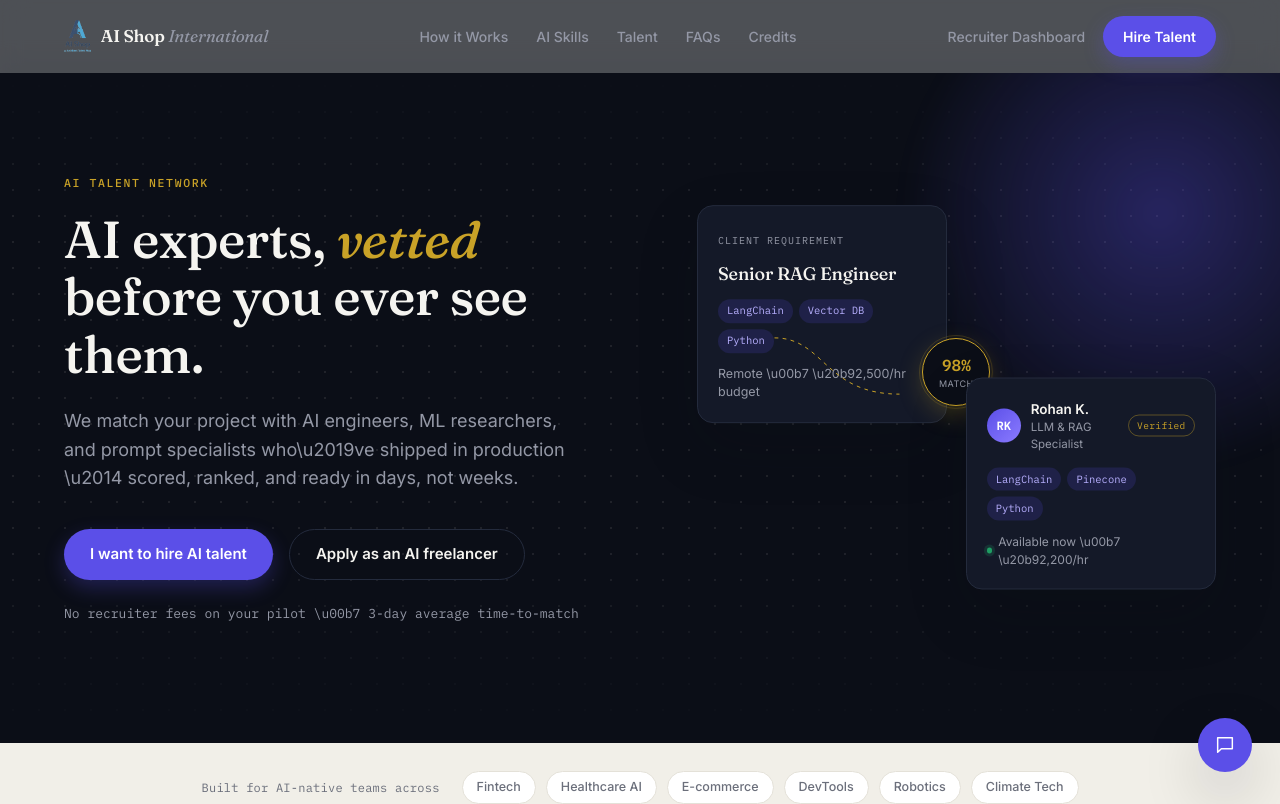
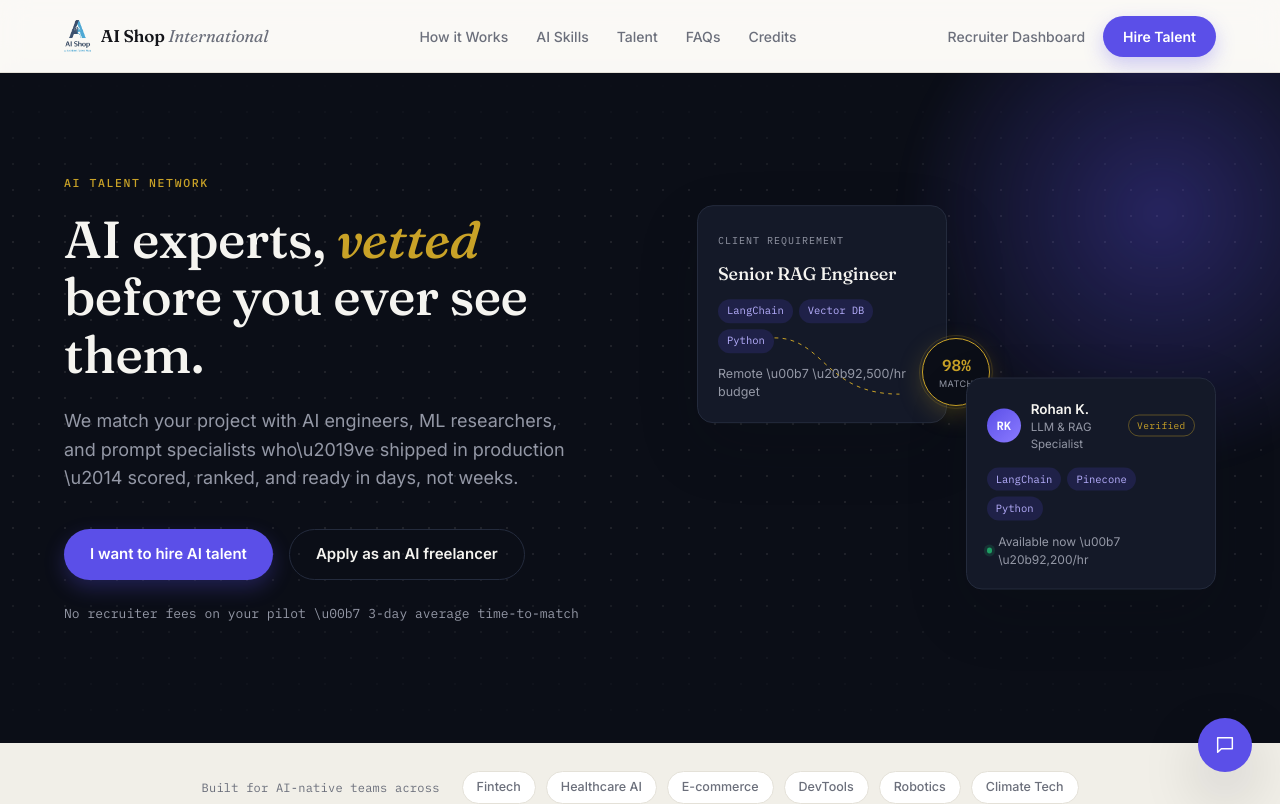
Before and after one commit to ishaan1723/buddhi-talent-match, a Next.js app in the folder client/: page / in a window 1280 px wide. Shown: the top 804 px of the page. Built offline with nearby package versions, Linux system fonts and the light colour scheme.

Commit message:
Convert all page headers and navbars to a premium light layout for clear, high-contrast logo visibility

```diff
--- a/client/src/pages/index.js
+++ b/client/src/pages/index.js
@@ -571,15 +571,15 @@ export default function Home() {
           position: sticky;
           top: 0;
           z-index: 200;
-          background: rgba(11, 14, 23, 0.72);
+          background: rgba(250, 249, 246, 0.82) !important;
           backdrop-filter: blur(14px);
           -webkit-backdrop-filter: blur(14px);
-          border-bottom: 1px solid transparent;
+          border-bottom: 1px solid var(--paper-line) !important;
           transition: border-color 0.3s ease, background 0.3s ease;
         }
         .nav-scrolled {
-          background: rgba(11, 14, 23, 0.92);
-          border-bottom-color: var(--ink-line);
+          background: rgba(250, 249, 246, 0.95) !important;
+          border-bottom-color: var(--paper-line) !important;
         }
         .nav-inner {
           height: 72px;
@@ -602,12 +602,12 @@ export default function Home() {
           font-family: var(--font-display);
           font-size: 17px;
           font-weight: 600;
-          color: var(--text-on-ink);
+          color: var(--text) !important;
           letter-spacing: -0.01em;
         }
         .brand-word em {
           font-style: italic;
-          color: var(--text-on-ink-muted);
+          color: var(--text-muted) !important;
           font-weight: 400;
         }
         .nav-links {
@@ -617,11 +617,11 @@ export default function Home() {
         .nav-links a {
           font-size: 14px;
           font-weight: 500;
-          color: var(--text-on-ink-muted);
+          color: var(--text-muted) !important;
           transition: color 0.2s;
         }
         .nav-links a:hover {
-          color: #fff;
+          color: var(--indigo) !important;
         }
         .nav-actions {
           display: flex;
@@ -631,10 +631,10 @@ export default function Home() {
         .nav-ghost {
           font-size: 14px;
           font-weight: 500;
-          color: var(--text-on-ink-muted);
+          color: var(--text-muted) !important;
         }
         .nav-ghost:hover {
-          color: #fff;
+          color: var(--indigo) !important;
         }
         .nav-cta {
           padding: 10px 20px;
--- a/client/src/styles/globals.css
+++ b/client/src/styles/globals.css
@@ -180,20 +180,20 @@ textarea:focus-visible,
   color: var(--indigo);
 }
 
-/* Global dark navbar (used across pages via shared classes) */
+/* Global light navbar for clear logo contrast across all pages */
 .navbar {
-  background-color: var(--ink) !important;
-  border-bottom: 1px solid var(--ink-line) !important;
-  color: var(--text-on-ink) !important;
+  background-color: var(--paper) !important;
+  border-bottom: 1px solid var(--paper-line) !important;
+  color: var(--text) !important;
 }
-.navbar a, .navbar span, .navbar .brand-name, .navbar .logo-img {
-  color: var(--text-on-ink) !important;
+.navbar a, .navbar span, .navbar .brand-name {
+  color: var(--text) !important;
 }
 .navbar .nav-link {
-  color: var(--text-on-ink-muted) !important;
+  color: var(--text-muted) !important;
 }
 .navbar .nav-link:hover {
-  color: #ffffff !important;
+  color: var(--indigo) !important;
 }
 .navbar .logo-img {
   filter: none !important;
```
